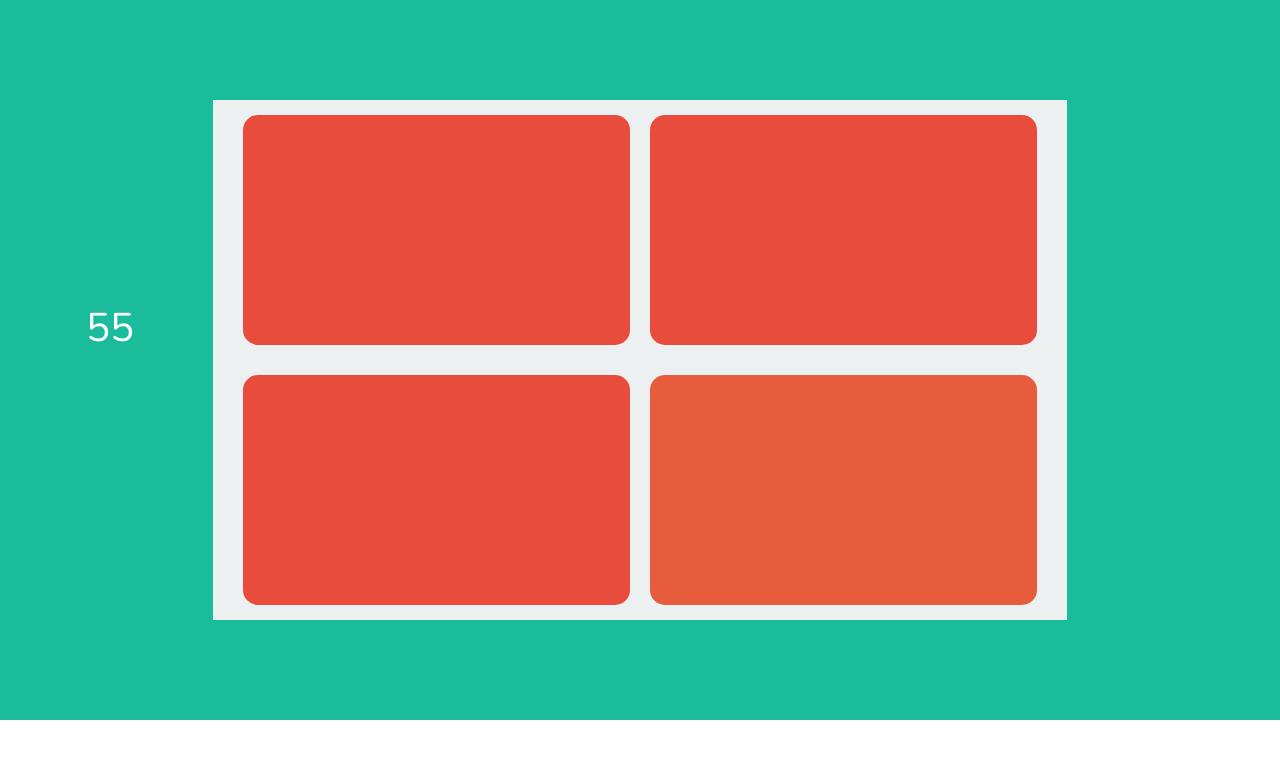
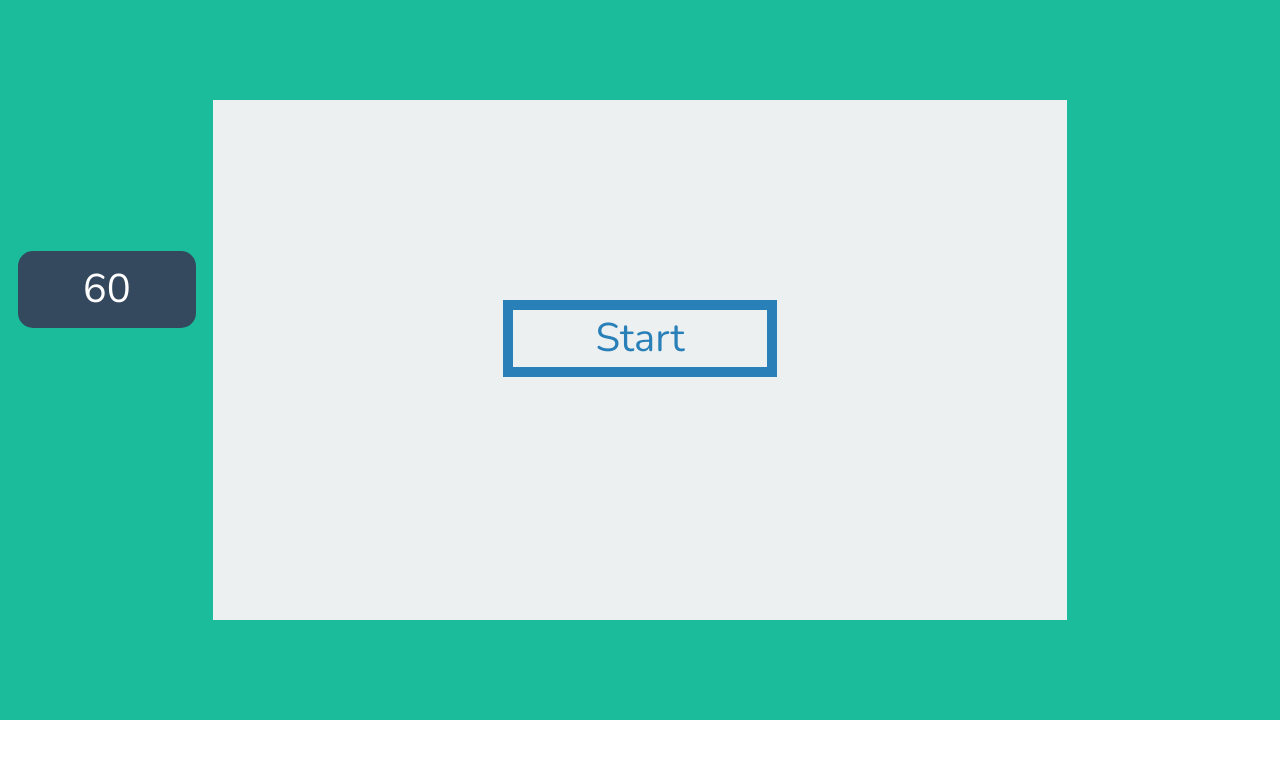
Before and after one commit to vjefri/colorfinder, a plain HTML site: page findcolor.html in a window 1280 px wide. Drawn offline with nearby package versions, Linux system fonts and the light colour scheme.

Commit message:
doesn't want to create squares

```diff
--- a/findcolor.html
+++ b/findcolor.html
@@ -10,23 +10,31 @@
         background-color: #1abc9c;
     }
 
-    .top-box-row {
-        padding: 5px;
-        padding-left: 20px;
-        padding-right: 20px;
+    .center {
+        background-color: #ecf0f1;
+        height: 520px;
+        margin-top: 100px;
+        margin-bottom: 100px;
     }
 
-    .bottom-box-row {
-        padding: 5px;
-        padding-left: 20px;
-        padding-right: 20px;
+    .start {
+        font-family: 'Nunito', sans-serif;
+        color: #2980b9;
+        font-size: 40px;
+        margin-top: 200px;
+        border: 10px solid #2980b9;
+        text-align: center;
     }
 
     .timer {
         font-family: 'Nunito', sans-serif;
         color: white;
         font-size: 40px;
-        margin-top: 300px;
+        margin-top: 250px;
+        border: 10px solid #34495e;
+        border-radius: 15px;
+        background-color: #34495e;
+        text-align: center;
     }
     </style>
 </head>
@@ -34,23 +42,21 @@
 <body>
     <div class="container-fluid">
         <div class="row box">
+            <!-- keeping track of time here -->
             <div class="col-md-2 left">
                 <div class="row">
                     <div class="col-md-4"></div>
-                    <div class="col-md-4 timer">60</div>
+                    <div class="col-md-10 col-md-offset-1 timer">60</div>
                     <div class="col-md-4"></div>
                 </div>
             </div>
+            <!-- where the action happens -->
             <div class="col-md-8 center">
-                <div class="row top-box-row">
-                    <div class="col-md-6 squares"></div>
-                    <div class="col-md-6 squares"></div>
+                <div class="col-md-4"></div>
+                <div class="col-md-4 start">Start</div>
+                <div class="col-md-4"></div>
             </div>
-                <div class="row bottom-box-row">
-                    <div class="col-md-6 squares"></div>
-                    <div class="col-md-6 square"></div>
-                </div>
-            </div>
+            <!-- nothing to see here -->
             <div class="col-md-2 right"> </div>
         </div>
     </div>
@@ -62,45 +68,12 @@
     <script src="https://maxcdn.bootstrapcdn.com/bootstrap/3.3.5/js/bootstrap.min.js"></script>
     <!-- My Code -->
     <script type="text/javascript">
-    // middle box background css
-    $('.center').css({
-        'background-color': '#ecf0f1',
-        'height': '520px',
-        'margin-top': '100px',
-        'margin-bottom': '100px'
-    });
-    // other squares
-    $('.squares').css({
-        'background-color': '#e74c3c',
-        'height': '250px',
-        'border': '10px solid #ecf0f1',
-        'border-radius': '25px',
-    });
-    // chosen square
-    $('.square').css({
-        'background-color': '#e75c3c',
-        'height': '250px',
-        'border': '10px solid #ecf0f1',
-        'border-radius': '25px',
-    });
-
-    // triger when chosen square is clicked, changes colors
-    $(".square").click(function() {
-        console.log("hello");
-        var ranColor = randomColor();
-        var ranColorArr = ranColor.split("");
-
-        $(".squares").css('background-color', ranColor);
-        $(".square").css('background-color', ranColor);
-    });
-
-    // returns random color in array
-    function randomColor() {
-        var ranColorArr = ['#FF00FF', '#9b59b6', '#d35400', '#bdc3c7'];
-        var ranNum = Math.floor(Math.random() * 2) + 0;
-        var ranColor = ranColorArr[ranNum];
-        return ranColor;
-    }
+    // triger when chosen square is clicked, creates more squares and colors
+    var numRows = 2,
+        numColumns = 2,
+        gridNum = 6,
+        heightSquare = 250;
+    $('.start').click(function() {
 
         // time function, one minute
         var sec = $('.timer').text();
@@ -114,6 +87,54 @@
                 clearInterval(timer);
             }
         }, 1000);
+
+        var ranColor = createRowsandColumns(numRows, numColumns);
+        // lighten random square
+
+        numRows++;
+        numColumns++;
+        gridNum = 12 / 2;
+        heightSquare = 500 / numColumns;
+    });
+    // create rows and columns
+    function createRowsandColumns(numRows, numColumns) {
+        var ranColor = randomColor();
+        for (var i = 1; i <= numRows; i++) {
+            $(".center").append("<div class=row " + "row" + i);
+            $(".row " + "row" + i).css({
+                'padding': '5px',
+                'padding-left': '20px',
+                'padding-right': '20px',
+            });
+            for (var j = 1; j <= numColumns; j++) {
+                $(".row " + "row" + j).append("<div class=col-md-" + gridNum + " same-color>" + " </div>");
+                $(".col-md-" + gridNum + " same-color").css({
+                    'background-color': ranColor,
+                    'height': heightSquare + 'px',
+                    'border': '10px solid #ecf0f1',
+                    'border-radius': '25px',
+                });
+            }
+        }
+        $(".center").append("</div>");
+        return ranColor;
+    }
+
+    // returns random color in array
+    function randomColor() {
+        return '#' + Math.random().toString(16).substring(4);
+    }
+
+    // lighten color
+    var lightenColor = function(color, percent) {
+        var num = parseInt(color, 16),
+            amt = Math.round(2.55 * percent),
+            R = (num >> 16) + amt,
+            B = (num >> 8 & 0x00FF) + amt,
+            G = (num & 0x0000FF) + amt;
+
+        return (0x1000000 + (R < 255 ? R < 1 ? 0 : R : 255) * 0x10000 + (B < 255 ? B < 1 ? 0 : B : 255) * 0x100 + (G < 255 ? G < 1 ? 0 : G : 255)).toString(16).slice(1);
+    };
     </script>
 </body>
 
```
Lines whose indentation alone changed are shown as unchanged.
